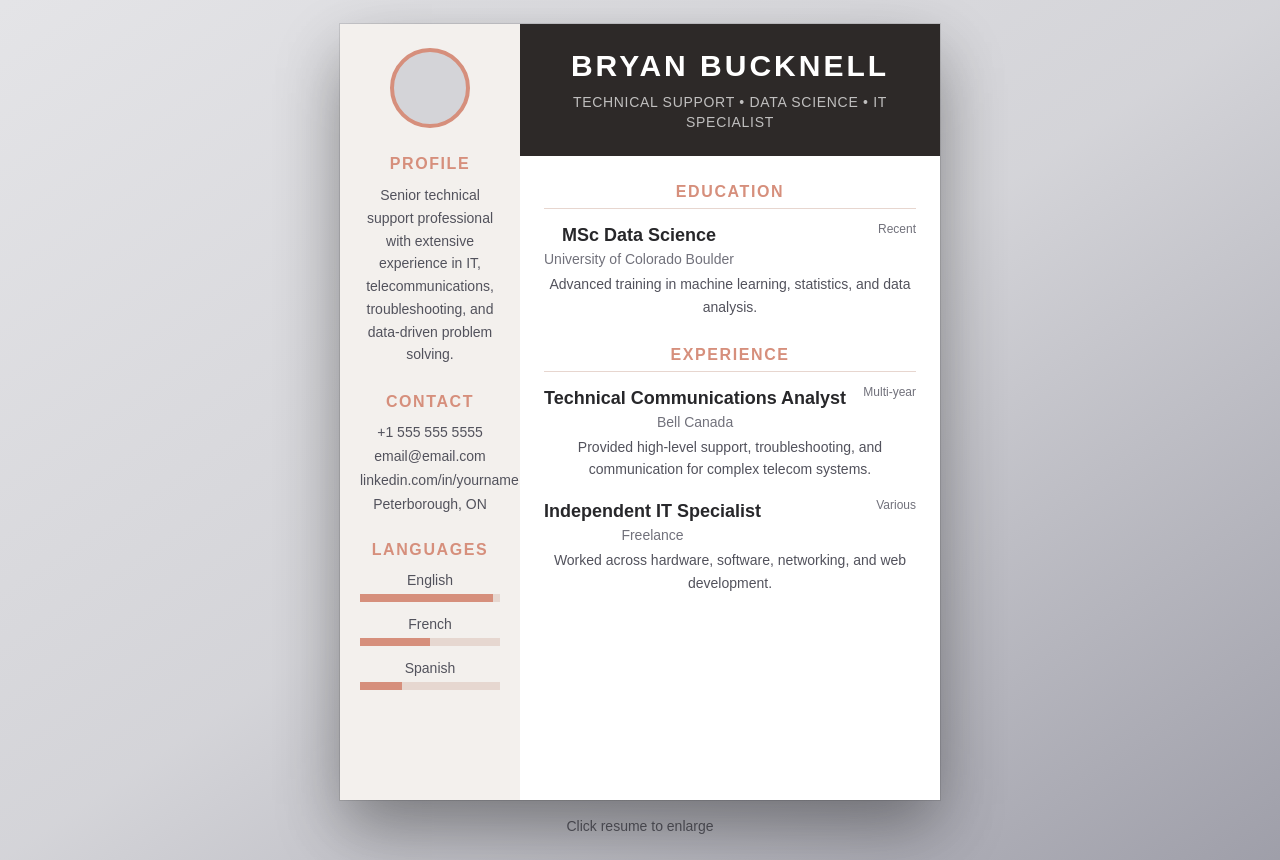
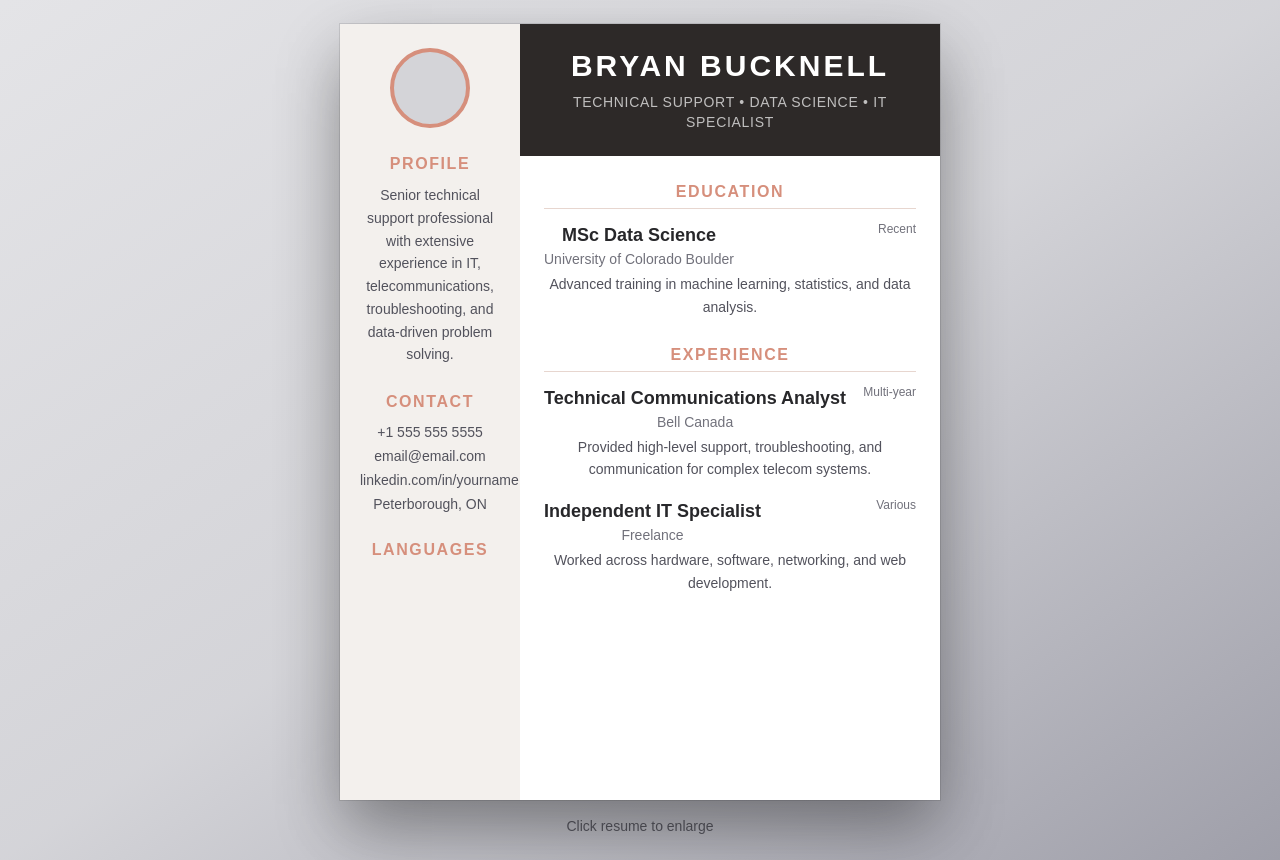
Before and after one commit to brbucknell/threepillars, a Next.js app: page /resume in a window 1280 px wide. Built offline with nearby package versions, Linux system fonts and the light colour scheme.

Commit message:
Update page.tsx

```diff
--- a/app/resume/page.tsx
+++ b/app/resume/page.tsx
@@ -79,9 +79,9 @@ function ResumeMockup() {
         <SectionTitle>LANGUAGES</SectionTitle>
         <div className="space-y-3 text-sm">
           {[
-            ["English", 95],
-            ["French", 50],
-            ["Spanish", 30],
+
+
+
           ].map(([label, width]) => (
             <div key={label}>
               <div className="mb-1 text-zinc-600">{label}</div>
```
